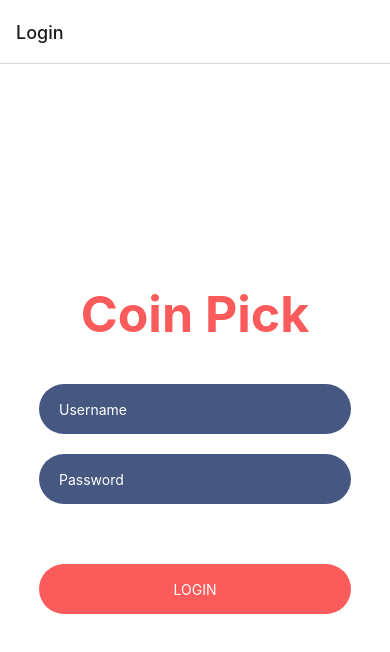
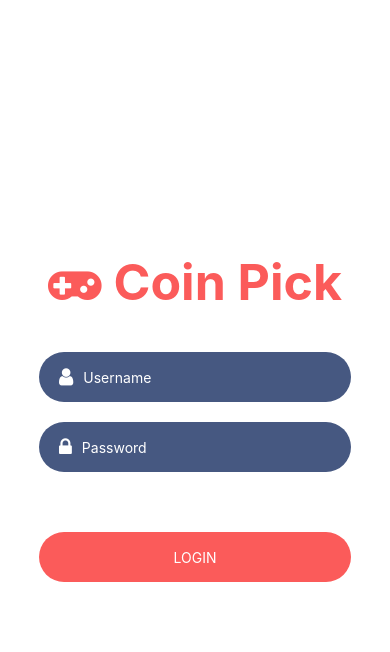
Before and after one commit to DEMONCELL1/AI_Game, a React Native app: screen /Login in a window 390 px wide. Shown: the top 652 px of the page. Built offline with nearby package versions, Linux system fonts and the light colour scheme.

Commit message:
after adding icon

```diff
--- a/App.js
+++ b/App.js
@@ -16,7 +16,14 @@ const App = () => {
       <PersistGate loading={null} persistor={persistor}>
         <NavigationContainer>
           <Stack.Navigator initialRouteName="Login">
-            <Stack.Screen name="Login" component={Login} />
+            <Stack.Screen
+             name="Login"
+             component={Login}
+             options={{
+              headerShown: false,
+              // gestureEnabled: false
+            }}
+              />
             {/* <Stack.Screen name="Main" component={MainScreen} /> */}
             {/* <Stack.Screen name="History" component={HistoryScreen} /> */}
           </Stack.Navigator>
--- a/package.json
+++ b/package.json
@@ -18,6 +18,7 @@
     "react-native": "0.69.4",
     "react-native-gesture-handler": "^2.15.0",
     "react-native-safe-area-context": "^4.9.0",
+    "react-native-vector-icons": "^10.0.3",
     "react-redux": "^8.0.5",
     "redux": "^4.2.0",
     "redux-persist": "^6.0.0",
@@ -33,7 +34,6 @@
     "metro-react-native-babel-preset": "^0.70.3",
     "react-test-renderer": "18.0.0"
   },
-
   "jest": {
     "preset": "react-native"
   }
--- a/src/screens/Login.js
+++ b/src/screens/Login.js
@@ -2,6 +2,7 @@ import React, { useState } from 'react';
 import { View, Text, TextInput, TouchableOpacity, StyleSheet } from 'react-native';
 import { connect } from 'react-redux';
 import { login } from '../store/actions/authActions';
+import Icon from 'react-native-vector-icons/FontAwesome'; // Import FontAwesome icons
 
 const Login = ({ login, isAuthenticated, error }) => {
   const [username, setUsername] = useState('');
@@ -13,8 +14,9 @@ const Login = ({ login, isAuthenticated, error }) => {
 
   return (
     <View style={styles.container}>
-      <Text style={styles.logo}>Coin Pick</Text>
+      <Text style={styles.logo}><Icon name="gamepad" size={50} color="#fb5b5a" /> Coin Pick</Text>
       <View style={styles.inputView}>
+        <Icon name="user" size={20} color="#FFFFFF" style={styles.icon} />
         <TextInput
           style={styles.inputText}
           placeholder="Username"
@@ -23,6 +25,7 @@ const Login = ({ login, isAuthenticated, error }) => {
         />
       </View>
       <View style={styles.inputView}>
+        <Icon name="lock" size={20} color="#FFFFFF" style={styles.icon} />
         <TextInput
           secureTextEntry
           style={styles.inputText}
@@ -47,23 +50,30 @@ const styles = StyleSheet.create({
     justifyContent: 'center',
   },
   logo: {
+    flexDirection: 'row',
+    alignItems: 'center',
     fontWeight: 'bold',
     fontSize: 50,
     color: '#fb5b5a',
     marginBottom: 40,
   },
   inputView: {
+    flexDirection: 'row',
     width: '80%',
     backgroundColor: '#465881',
     borderRadius: 25,
     height: 50,
     marginBottom: 20,
-    justifyContent: 'center',
-    padding: 20,
+    alignItems: 'center',
+    paddingLeft: 20,
   },
   inputText: {
+    flex: 1,
     height: 50,
     color: 'white',
+  },
+  icon: {
+    marginRight: 10,
   },
   loginBtn: {
     width: '80%',
@@ -77,6 +87,7 @@ const styles = StyleSheet.create({
   },
   loginText: {
     color: 'white',
+    textAlign:'center',
   },
   error: {
     color: 'red',
```
Also changed, not shown: 7 other files (tests, documents, lock files or other folders).
